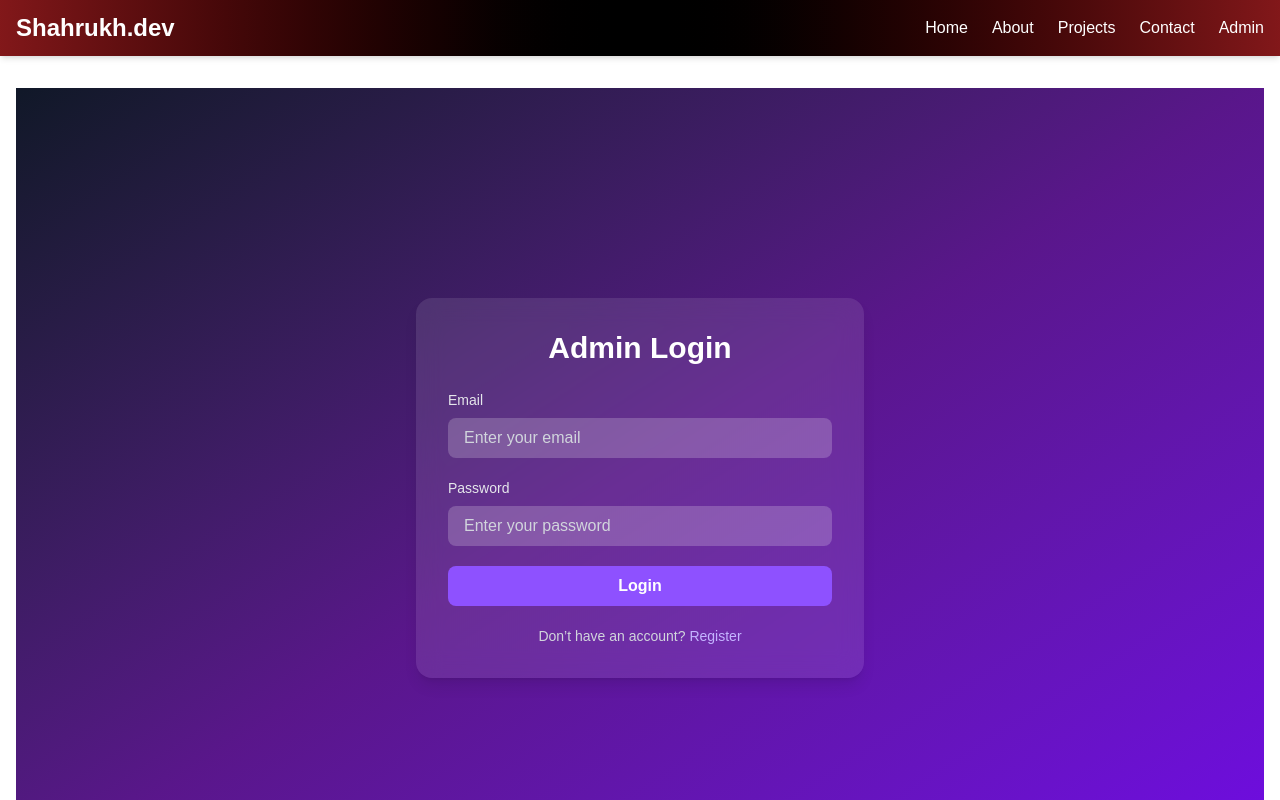
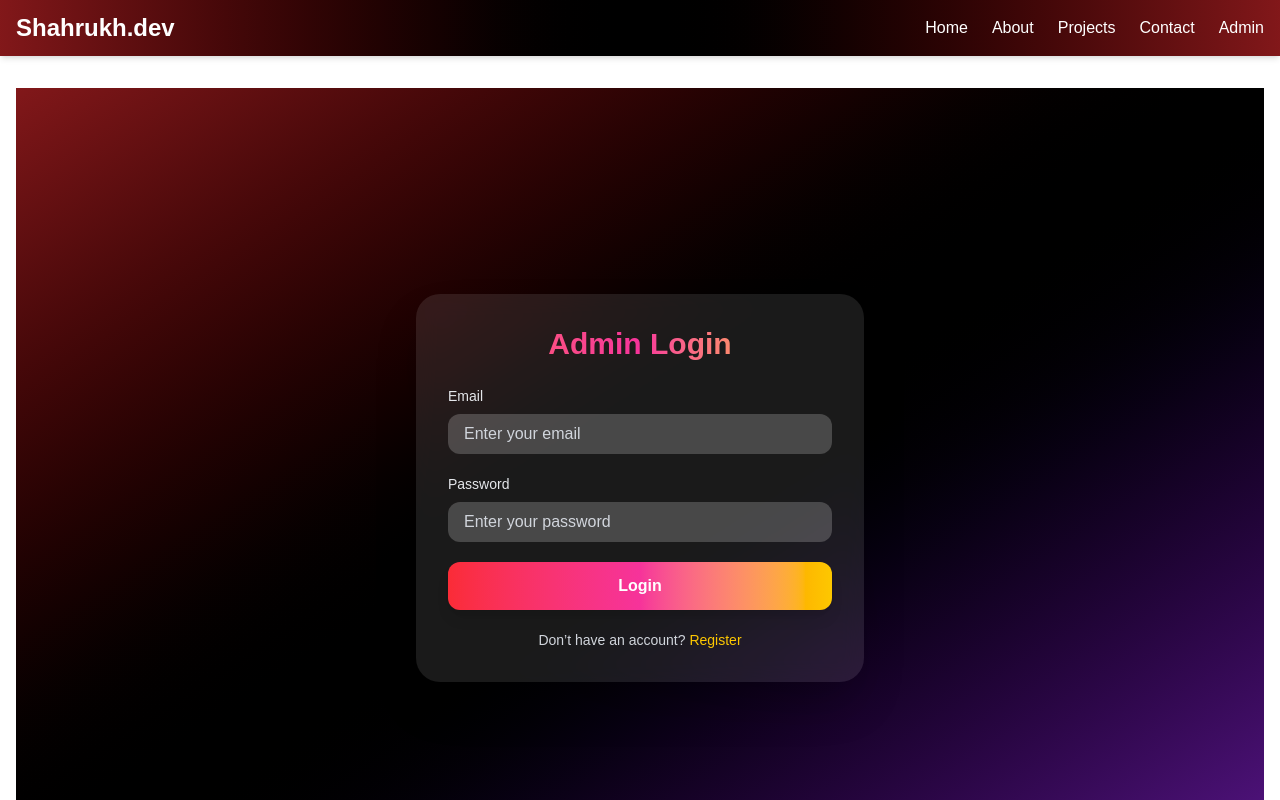
Before and after one commit to shahrukhbilal/Nextjsportfolioproject, a Next.js app: page /login in a window 1280 px wide. Shown: the top 800 px of the page. Built offline with nearby package versions, Linux system fonts and the light colour scheme.

Commit message:
admin registration form and login form updated

```diff
--- a/app/admin/page.js
+++ b/app/admin/page.js
@@ -3,7 +3,6 @@ import { getUserFromCookie } from "@/lib/auth";
 
 export default async function AdminDashboard() {
   const user = await getUserFromCookie(); // auth.js ka function, async ho sakta hai
-console.log("User from cookie:", user);
 
   if (!user || user.role !== "admin") {
     return (
@@ -26,5 +25,4 @@ console.log("User from cookie:", user);
         </Link>
       </div>
     </div>
-  );
-}
+  );}
--- a/app/login/page.js
+++ b/app/login/page.js
@@ -1,6 +1,7 @@
 "use client";
 import { useState } from "react";
 import { useRouter } from "next/navigation";
+import { motion } from "framer-motion";
 
 export default function LoginPage() {
   const [formData, setFormData] = useState({ email: "", password: "" });
@@ -24,7 +25,7 @@ export default function LoginPage() {
       const data = await res.json();
       if (res.ok) {
         alert("✅ Login Successful!");
-        router.push("/admin"); // redirect after login
+        router.push("/admin");
       } else {
         alert(data.message || "❌ Login failed");
       }
@@ -36,51 +37,75 @@ export default function LoginPage() {
   };
 
   return (
-    <div className="min-h-screen flex items-center justify-center bg-gradient-to-br from-gray-900 via-purple-900 to-violet-700 p-4">
-      <div className="bg-white/10 backdrop-blur-md p-8 rounded-2xl shadow-lg w-full max-w-md">
-        <h2 className="text-3xl font-bold text-center text-white mb-6">
+    <section className="min-h-screen flex items-center justify-center bg-gradient-to-br from-red-900 via-black to-purple-900 px-4 sm:px-6 md:px-8">
+      <motion.div
+        initial={{ opacity: 0, y: 50 }}
+        animate={{ opacity: 1, y: 0 }}
+        transition={{ duration: 0.8 }}
+        className="bg-white/10 backdrop-blur-md p-8 rounded-3xl shadow-2xl w-full max-w-md"
+      >
+        {/* Heading */}
+        <motion.h2
+          initial={{ opacity: 0, y: -20 }}
+          animate={{ opacity: 1, y: 0 }}
+          transition={{ duration: 0.8, delay: 0.2 }}
+          className="text-3xl font-extrabold text-center bg-clip-text text-transparent bg-gradient-to-r from-red-400 via-pink-500 to-yellow-400 mb-6"
+        >
           Admin Login
-        </h2>
+        </motion.h2>
+
+        {/* Form */}
         <form onSubmit={handleSubmit} className="space-y-5">
-          <div>
-            <label className="block text-sm text-gray-200 mb-2">Email</label>
-            <input
-              type="email"
-              name="email"
-              value={formData.email}
-              onChange={handleChange}
-              className="w-full px-4 py-2 rounded-lg bg-white/20 text-white placeholder-gray-300 focus:outline-none focus:ring-2 focus:ring-violet-400"
-              placeholder="Enter your email"
-              required
-            />
-          </div>
-          <div>
-            <label className="block text-sm text-gray-200 mb-2">Password</label>
-            <input
-              type="password"
-              name="password"
-              value={formData.password}
-              onChange={handleChange}
-              className="w-full px-4 py-2 rounded-lg bg-white/20 text-white placeholder-gray-300 focus:outline-none focus:ring-2 focus:ring-violet-400"
-              placeholder="Enter your password"
-              required
-            />
-          </div>
-          <button
+          {["email", "password"].map((field, index) => (
+            <motion.div
+              key={field}
+              initial={{ opacity: 0, x: -50 }}
+              animate={{ opacity: 1, x: 0 }}
+              transition={{ duration: 0.8, delay: 0.2 + index * 0.2 }}
+            >
+              <label className="block text-sm text-gray-200 mb-2 capitalize">
+                {field}
+              </label>
+              <input
+                type={field}
+                name={field}
+                value={formData[field]}
+                onChange={handleChange}
+                placeholder={`Enter your ${field}`}
+                required
+                className="w-full px-4 py-2 rounded-xl bg-white/20 text-white placeholder-gray-300 focus:outline-none focus:ring-2 focus:ring-pink-500 hover:ring-pink-400 transition-all duration-300"
+              />
+            </motion.div>
+          ))}
+
+          <motion.button
             type="submit"
             disabled={loading}
-            className="w-full py-2 rounded-lg bg-violet-500 hover:bg-violet-600 text-white font-semibold transition-all duration-300 disabled:opacity-50"
+            whileHover={{ scale: 1.05 }}
+            whileTap={{ scale: 0.95 }}
+            transition={{ type: "spring", stiffness: 200 }}
+            className="w-full py-3 rounded-xl bg-gradient-to-r from-red-500 via-pink-500 to-yellow-400 text-white font-semibold shadow-lg hover:shadow-2xl transition-all duration-300 disabled:opacity-50"
           >
             {loading ? "Logging in..." : "Login"}
-          </button>
+          </motion.button>
         </form>
-        <p className="text-center text-sm text-gray-300 mt-5">
+
+        {/* Footer */}
+        <motion.p
+          initial={{ opacity: 0 }}
+          animate={{ opacity: 1 }}
+          transition={{ duration: 0.8, delay: 0.8 }}
+          className="text-center text-sm text-gray-300 mt-5"
+        >
           Don’t have an account?{" "}
-          <a href="/register" className="text-violet-300 hover:underline">
+          <a
+            href="/register"
+            className="text-yellow-400 hover:text-red-400 hover:underline transition-colors duration-300"
+          >
             Register
           </a>
-        </p>
-      </div>
-    </div>
+        </motion.p>
+      </motion.div>
+    </section>
   );
 }
--- a/app/register/page.js
+++ b/app/register/page.js
@@ -1,6 +1,7 @@
 "use client";
 import { useState } from "react";
 import { useRouter } from "next/navigation";
+import { motion } from "framer-motion";
 
 export default function Register() {
   const [form, setForm] = useState({ name: "", email: "", password: "" });
@@ -35,63 +36,75 @@ export default function Register() {
   };
 
   return (
-    <div className="min-h-screen flex items-center justify-center bg-gradient-to-br from-gray-900 via-purple-900 to-violet-700 p-4">
-      <div className="bg-white/10 backdrop-blur-md p-8 rounded-2xl shadow-lg w-full max-w-md">
-        <h2 className="text-3xl font-bold text-center text-white mb-6">
+    <section className="min-h-screen flex items-center justify-center bg-gradient-to-br from-red-900 via-black to-purple-900 px-4 sm:px-6 md:px-8">
+      <motion.div
+        initial={{ opacity: 0, y: 50 }}
+        animate={{ opacity: 1, y: 0 }}
+        transition={{ duration: 0.8 }}
+        className="bg-white/10 backdrop-blur-md p-8 rounded-3xl shadow-2xl w-full max-w-md"
+      >
+        {/* Heading */}
+        <motion.h2
+          initial={{ opacity: 0, y: -20 }}
+          animate={{ opacity: 1, y: 0 }}
+          transition={{ duration: 0.8, delay: 0.2 }}
+          className="text-3xl font-extrabold text-center bg-clip-text text-transparent bg-gradient-to-r from-red-400 via-pink-500 to-yellow-400 mb-6"
+        >
           Admin Registration
-        </h2>
+        </motion.h2>
+
+        {/* Form */}
         <form onSubmit={handleSubmit} className="space-y-5">
-          <div>
-            <label className="block text-sm text-gray-200 mb-2">Name</label>
-            <input
-              type="text"
-              name="name"
-              value={form.name}
-              onChange={handleChange}
-              className="w-full px-4 py-2 rounded-lg bg-white/20 text-white placeholder-gray-300 focus:outline-none focus:ring-2 focus:ring-violet-400"
-              placeholder="Enter your name"
-              required
-            />
-          </div>
-          <div>
-            <label className="block text-sm text-gray-200 mb-2">Email</label>
-            <input
-              type="email"
-              name="email"
-              value={form.email}
-              onChange={handleChange}
-              className="w-full px-4 py-2 rounded-lg bg-white/20 text-white placeholder-gray-300 focus:outline-none focus:ring-2 focus:ring-violet-400"
-              placeholder="Enter your email"
-              required
-            />
-          </div>
-          <div>
-            <label className="block text-sm text-gray-200 mb-2">Password</label>
-            <input
-              type="password"
-              name="password"
-              value={form.password}
-              onChange={handleChange}
-              className="w-full px-4 py-2 rounded-lg bg-white/20 text-white placeholder-gray-300 focus:outline-none focus:ring-2 focus:ring-violet-400"
-              placeholder="Enter your password"
-              required
-            />
-          </div>
-          <button
+          {["name", "email", "password"].map((field, index) => (
+            <motion.div
+              key={field}
+              initial={{ opacity: 0, x: -50 }}
+              animate={{ opacity: 1, x: 0 }}
+              transition={{ duration: 0.8, delay: 0.2 + index * 0.2 }}
+            >
+              <label className="block text-sm text-gray-200 mb-2 capitalize">
+                {field}
+              </label>
+              <input
+                type={field === "password" ? "password" : "text"}
+                name={field}
+                value={form[field]}
+                onChange={handleChange}
+                placeholder={`Enter your ${field}`}
+                required
+                className="w-full px-4 py-2 rounded-xl bg-white/20 text-white placeholder-gray-300 focus:outline-none focus:ring-2 focus:ring-pink-500 hover:ring-pink-400 transition-all duration-300"
+              />
+            </motion.div>
+          ))}
+
+          <motion.button
             type="submit"
             disabled={loading}
-            className="w-full py-2 rounded-lg bg-violet-500 hover:bg-violet-600 text-white font-semibold transition-all duration-300 disabled:opacity-50"
+            whileHover={{ scale: 1.05 }}
+            whileTap={{ scale: 0.95 }}
+            transition={{ type: "spring", stiffness: 200 }}
+            className="w-full py-3 rounded-xl bg-gradient-to-r from-red-500 via-pink-500 to-yellow-400 text-white font-semibold shadow-lg hover:shadow-2xl transition-all duration-300 disabled:opacity-50"
           >
             {loading ? "Registering..." : "Register"}
-          </button>
+          </motion.button>
         </form>
-        <p className="text-center text-sm text-gray-300 mt-5">
+
+        {/* Footer */}
+        <motion.p
+          initial={{ opacity: 0 }}
+          animate={{ opacity: 1 }}
+          transition={{ duration: 0.8, delay: 0.8 }}
+          className="text-center text-sm text-gray-300 mt-5"
+        >
           Already have an account?{" "}
-          <a href="/login" className="text-violet-300 hover:underline">
+          <a
+            href="/login"
+            className="text-yellow-400 hover:text-red-400 hover:underline transition-colors duration-300"
+          >
             Login
           </a>
-        </p>
-      </div>
-    </div>
+        </motion.p>
+      </motion.div>
+    </section>
   );
 }
```
